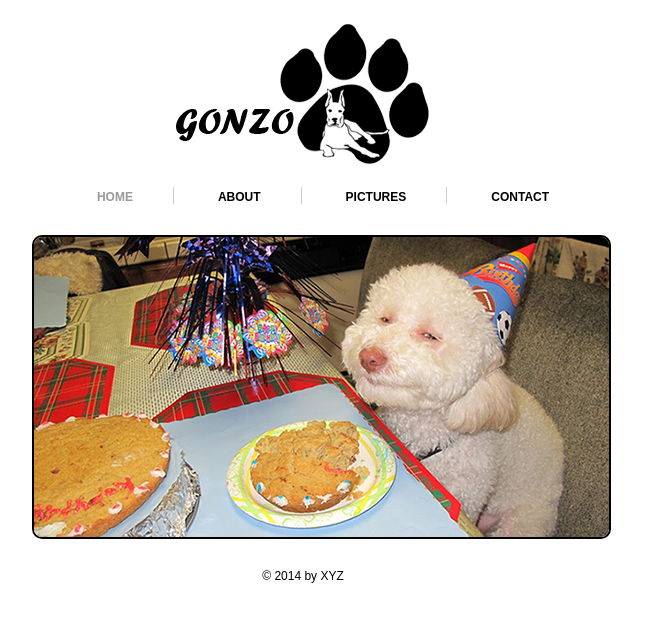
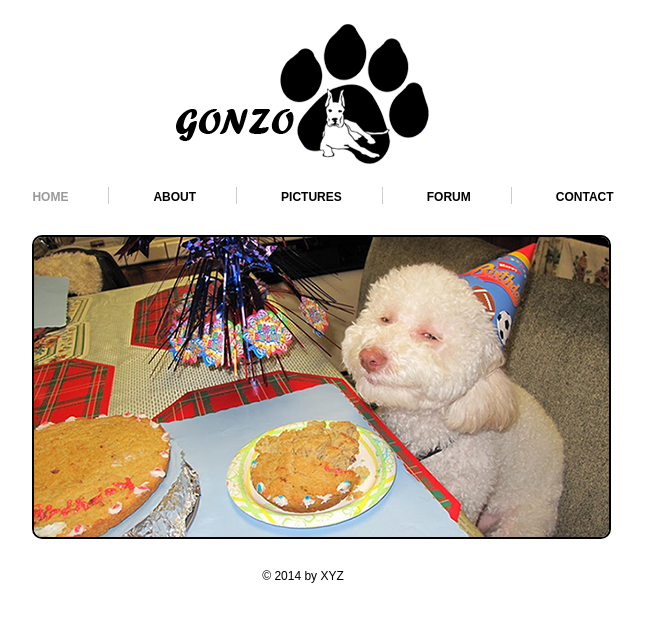
Before and after one commit to ingridakurlinkute/dogs, a plain HTML site: page index.html in a window 1280 px wide. Shown: the whole page, without its empty margins (337-982 px from the left). Drawn offline with Linux system fonts and the light colour scheme.

Commit message:
Made a forum

```diff
--- a/index.html
+++ b/index.html
@@ -7,7 +7,7 @@
 </head>
 <body>
 
-<!--a comment-->
+<!--a comment1111-->
 <!--Header Starts-->
 
 	<div class="header">
@@ -29,6 +29,7 @@
 			<li><a class="active" href="index.html">HOME</a></li>
 			<li><a href="about.html">ABOUT</a></li>
 			<li><a href="picture.html">PICTURES</a></li>
+			<li><a href="forum.html">FORUM</a></li>
 			<li class="bdr"><a class="pdg" href="contact.html">CONTACT</a></li>
 		</ul>
 	</div>
```
Also changed, not shown: about.html (+1 -1 lines), contact.html (+1 -1 lines).
